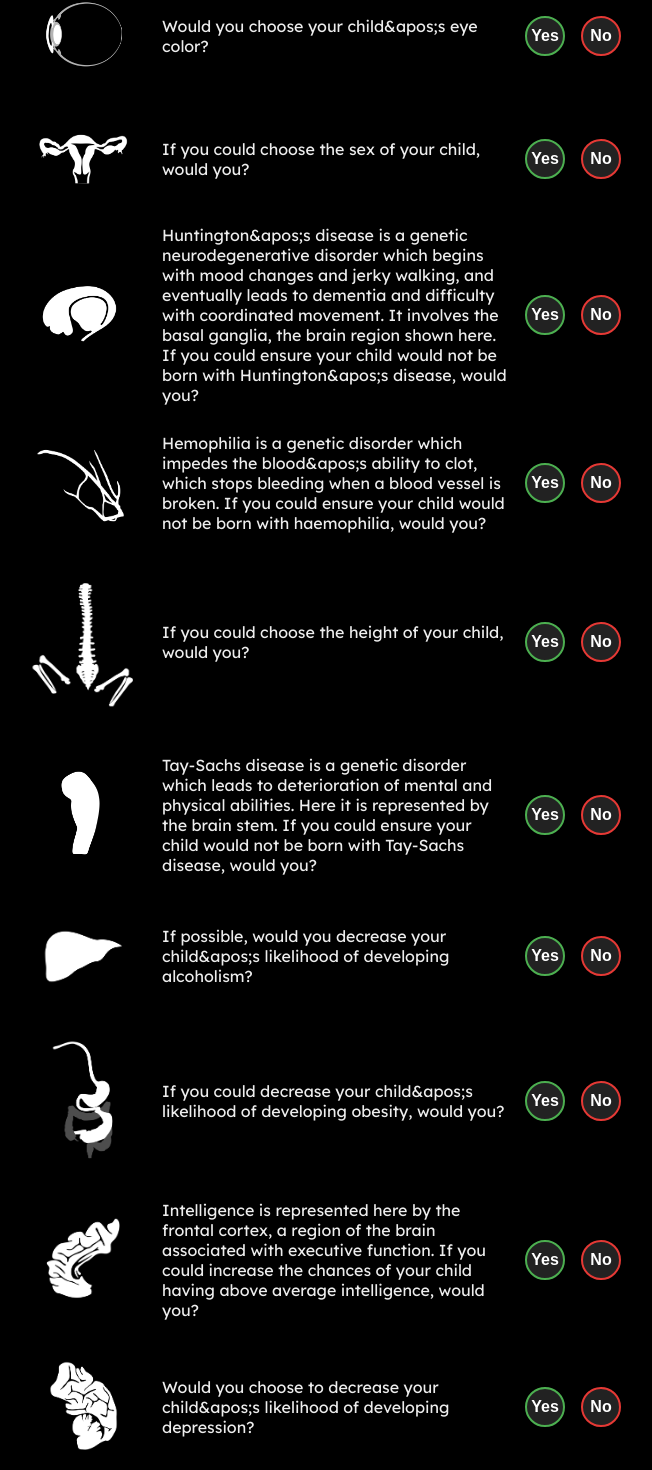
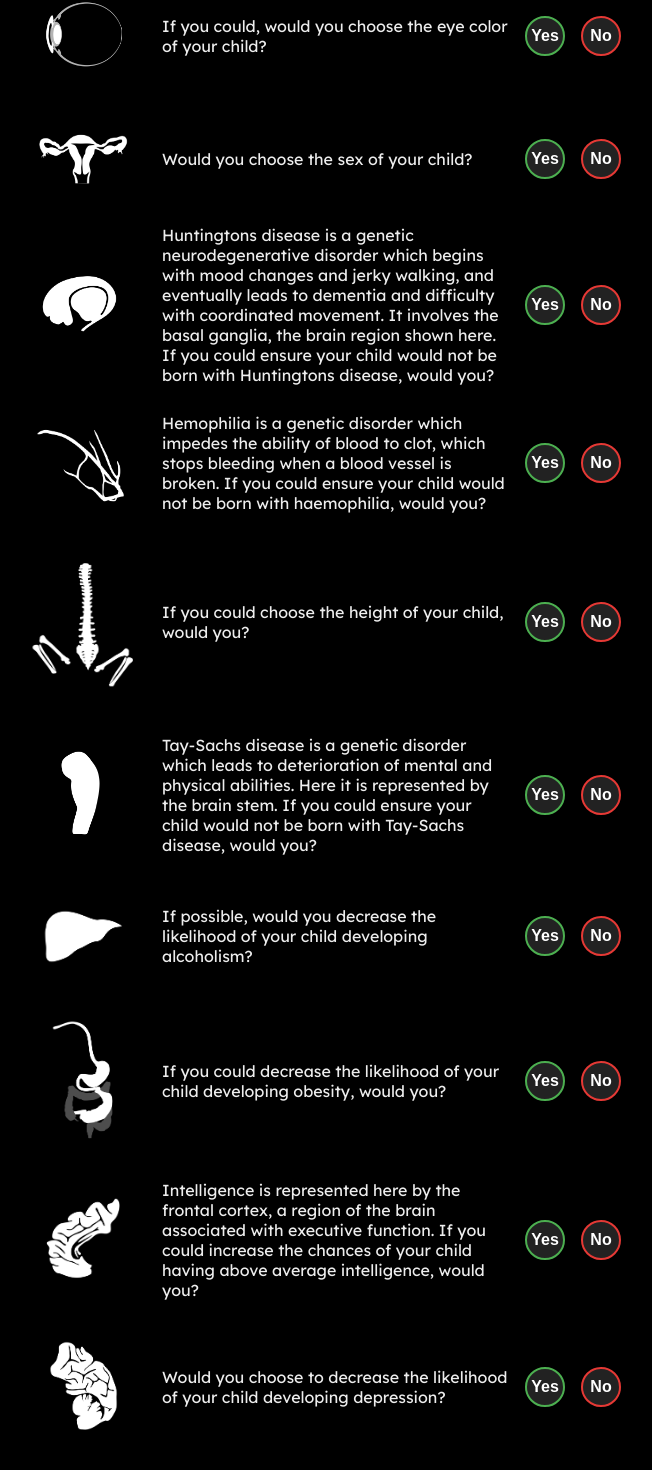
Before and after one commit to cnyke/geneediting, a Next.js app: page / in a window 1280 px wide. Shown: the part 642-2112 px from the top of the page, without its empty margins (169-821 px from the left). Built offline with nearby package versions, Linux system fonts and the light colour scheme.

Commit message:
Update question text in gene editing survey

```diff
--- a/src/app/page.tsx
+++ b/src/app/page.tsx
@@ -3,17 +3,17 @@
 import { useState, useEffect } from "react";
 
 const QUESTIONS = [
-  "Would you choose your child&apos;s eye color?",
-  "If you could choose the sex of your child, would you?",
-  "Huntington&apos;s disease is a genetic neurodegenerative disorder which begins with mood changes and jerky walking, and eventually leads to dementia and difficulty with coordinated movement. It involves the basal ganglia, the brain region shown here. If you could ensure your child would not be born with Huntington&apos;s disease, would you?",
-  "Hemophilia is a genetic disorder which impedes the blood&apos;s ability to clot, which stops bleeding when a blood vessel is broken. If you could ensure your child would not be born with haemophilia, would you?",
+  "If you could, would you choose the eye color of your child?",
+  "Would you choose the sex of your child?",
+  "Huntingtons disease is a genetic neurodegenerative disorder which begins with mood changes and jerky walking, and eventually leads to dementia and difficulty with coordinated movement. It involves the basal ganglia, the brain region shown here. If you could ensure your child would not be born with Huntingtons disease, would you?",
+  "Hemophilia is a genetic disorder which impedes the ability of blood to clot, which stops bleeding when a blood vessel is broken. If you could ensure your child would not be born with haemophilia, would you?",
   "If you could choose the height of your child, would you?",
   "Tay-Sachs disease is a genetic disorder which leads to deterioration of mental and physical abilities. Here it is represented by the brain stem. If you could ensure your child would not be born with Tay-Sachs disease, would you?",
-  "If possible, would you decrease your child&apos;s likelihood of developing alcoholism?",
-  "If you could decrease your child&apos;s likelihood of developing obesity, would you?",
+  "If possible, would you decrease the likelihood of your child developing alcoholism?",
+  "If you could decrease the likelihood of your child developing obesity, would you?",
   "Intelligence is represented here by the frontal cortex, a region of the brain associated with executive function. If you could increase the chances of your child having above average intelligence, would you?",
-  "Would you choose to decrease your child&apos;s likelihood of developing depression?",
-  "If you could improve your child&apos;s natural athleticism, would you?",
+  "Would you choose to decrease the likelihood of your child developing depression?",
+  "If you could improve the natural athleticism of your child, would you?",
 ];
 
 const SVG_NAMES = [
```
